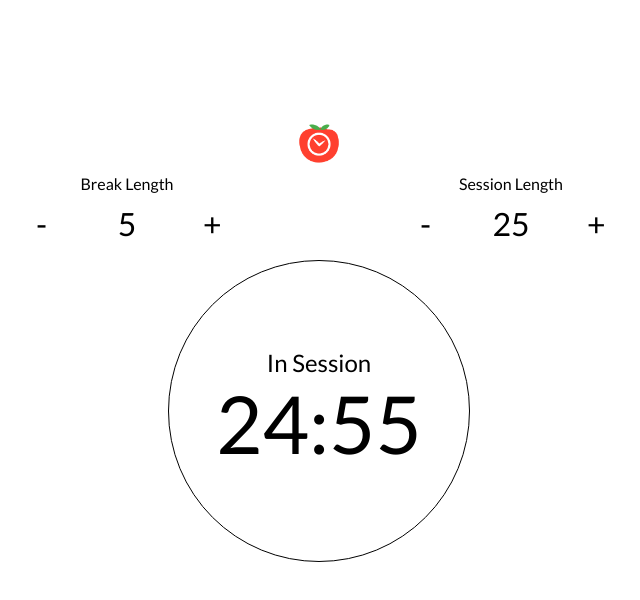
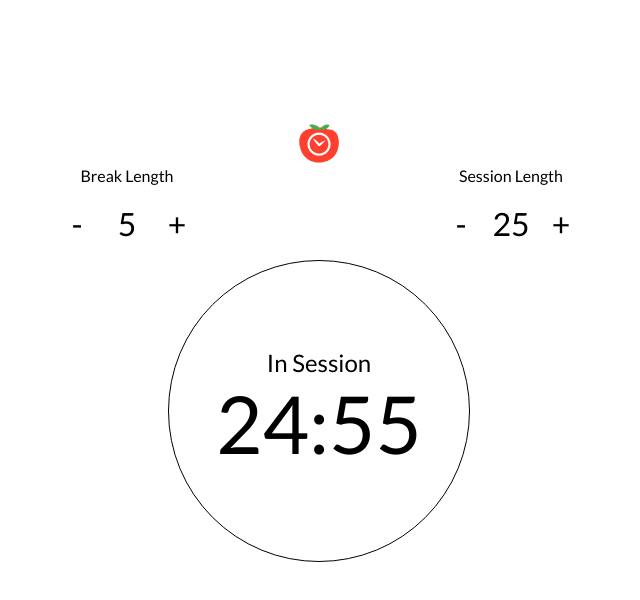
Before and after one commit to jeffersonteng/pomodoro, a website: page index.html in a window 1280 px wide. Shown: the whole page, without its empty margins (321-961 px from the left). Drawn offline with nearby package versions, Linux system fonts and the light colour scheme; files that its build step writes are made by us from their sources.

Commit message:
Make minor style changes

```diff
--- a/index.html
+++ b/index.html
@@ -2,7 +2,7 @@
 <html lang="en">
 <head>
     <meta charset="UTF-8">
-    <title>Title</title>
+    <title>pomodoro</title>
     <link rel="stylesheet" type="text/css" href="css/base.css">
     <link href='http://fonts.googleapis.com/css?family=Lato&subset=latin,latin-ext' rel='stylesheet' type='text/css'>
 </head>
--- a/scss/pomodoro.scss
+++ b/scss/pomodoro.scss
@@ -7,11 +7,13 @@ $settings-container-height: 11vh;
 $timer-width: 30vw;
 $timer-height: 12vh;
 
-$break-width: 20vw;
-$break-height: 8vh;
+//$break-width: 20vw;
+//$break-height: 8vh;
+$break-width: 150px;
+$break-height: 80px;
 
-$session-width: 20vw;
-$session-height: 8vh;
+$session-width: 150px;
+$session-height: 80px;
 
 $settings-button-width: 2.5rem;
 $settings-button-height: 3rem;
```
